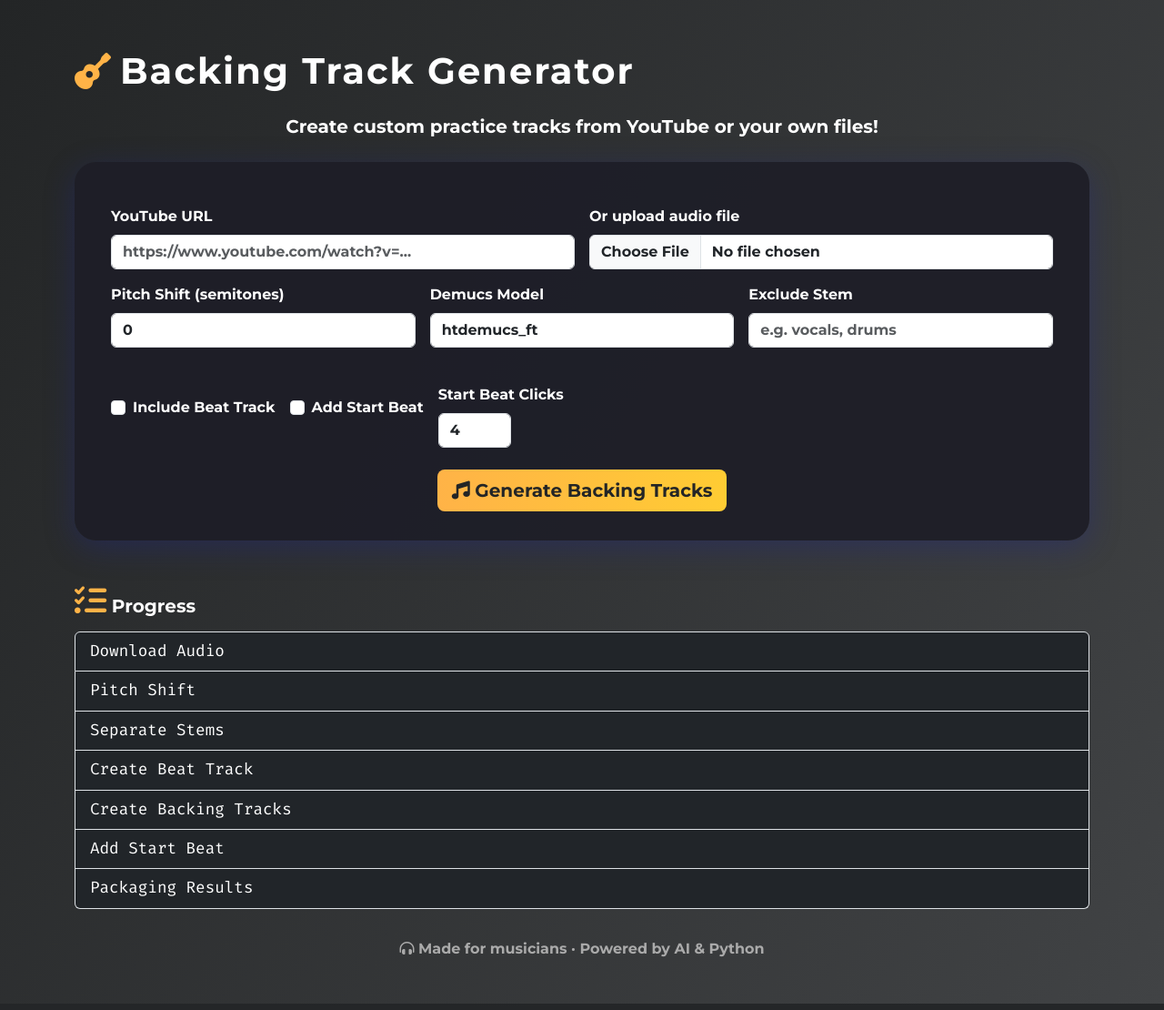
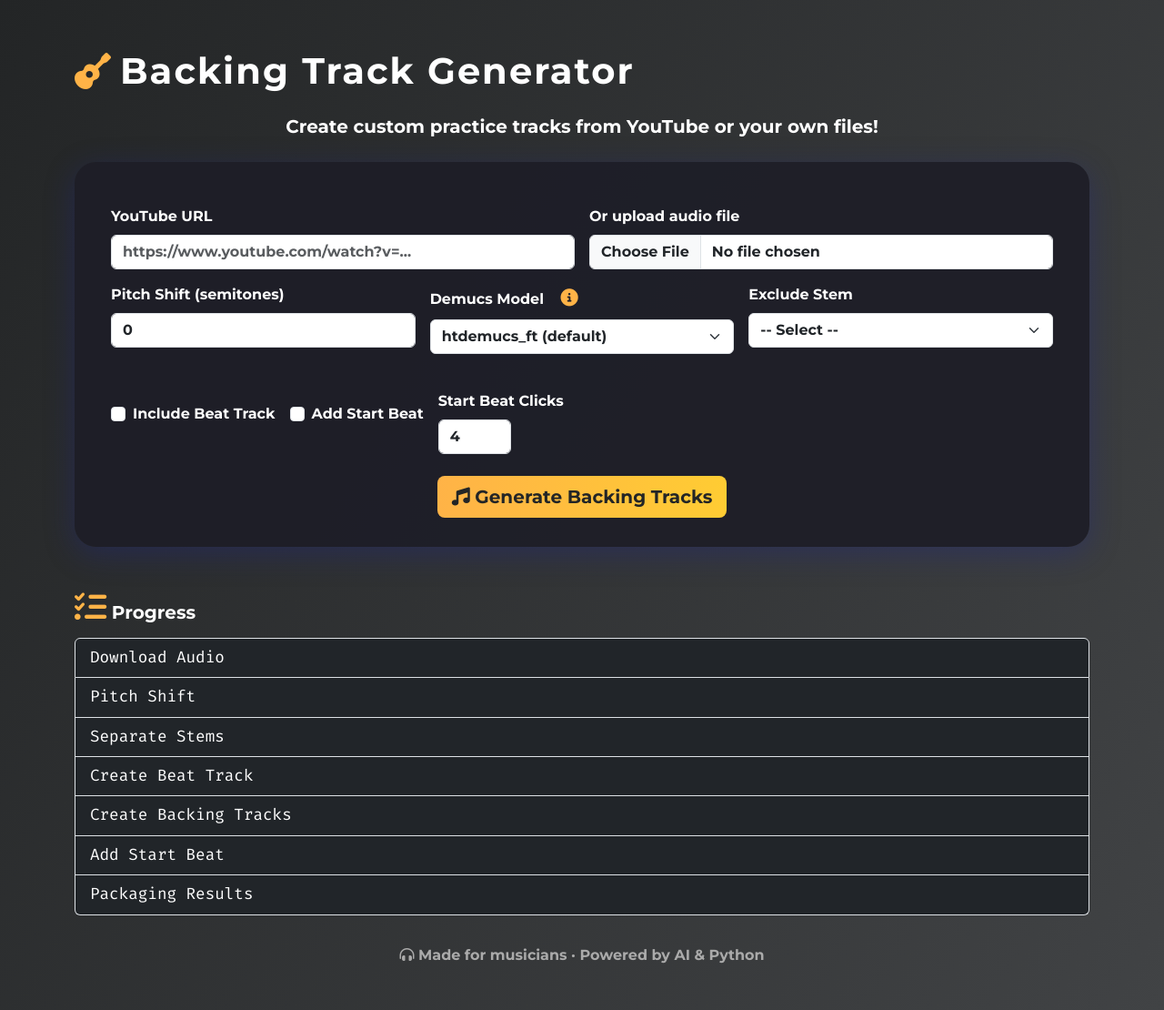
Before and after one commit to mayconrpgm/backing_track_generator, a Flask app: page / in a window 1280 px wide. Shown: the whole page at 91% size. Run offline with Flask 3, Linux system fonts and the light colour scheme; some libraries are stand-ins or nearby versions.

Commit message:
Refactor code structure for improved readability and maintainability

```diff
--- a/templates/index.html
+++ b/templates/index.html
@@ -6,6 +6,7 @@
     <title>Backing Track Generator</title>
     <link href="https://cdn.jsdelivr.net/npm/bootstrap@5.3.2/dist/css/bootstrap.min.css" rel="stylesheet">
     <link href="https://fonts.googleapis.com/css2?family=Montserrat:wght@700&family=Fira+Mono&display=swap" rel="stylesheet">
+    <link rel="icon" type="image/png" href="/static/favicon.ico">
     <style>
         body {
             background: linear-gradient(120deg, #232526, #414345);
@@ -32,6 +33,9 @@
         .progress-step {
             font-family: 'Fira Mono', monospace;
             font-size: 1.1rem;
+            display: flex;
+            justify-content: space-between;
+            align-items: center;
         }
         .btn-music {
             background: linear-gradient(90deg, #ffb347 0%, #ffcc33 100%);
@@ -54,6 +58,14 @@
             margin-top: 2rem;
             font-size: 1rem;
             color: #aaa;
+        }
+        .info-btn {
+            background: none;
+            border: none;
+            color: #ffb347;
+            font-size: 1.2rem;
+            margin-left: 0.5rem;
+            cursor: pointer;
         }
     </style>
     <script src="https://kit.fontawesome.com/2c36e9b7b1.js" crossorigin="anonymous"></script>
@@ -83,12 +95,30 @@
                     <input type="number" class="form-control" name="shift" value="0">
                 </div>
                 <div class="col-md-4">
-                    <label class="form-label">Demucs Model</label>
-                    <input type="text" class="form-control" name="model" value="htdemucs_ft">
+                    <label class="form-label">Demucs Model
+                        <button type="button" class="info-btn" id="modelInfoBtn" tabindex="-1"><i class="fas fa-info-circle"></i></button>
+                    </label>
+                    <select class="form-select" name="model" id="modelSelect">
+                        <option value="htdemucs_ft" selected>htdemucs_ft (default)</option>
+                        <option value="htdemucs">htdemucs</option>
+                        <option value="htdemucs_6s">htdemucs_6s</option>
+                        <option value="hdemucs_mmi">hdemucs_mmi</option>
+                        <option value="mdx">mdx</option>
+                        <option value="mdx_extra">mdx_extra</option>
+                        <option value="mdx_q">mdx_q</option>
+                        <option value="mdx_extra_q">mdx_extra_q</option>
+                        <option value="SIG">SIG</option>
+                    </select>
                 </div>
                 <div class="col-md-4">
                     <label class="form-label">Exclude Stem</label>
-                    <input type="text" class="form-control" name="exclude" placeholder="e.g. vocals, drums">
+                    <select class="form-select" name="exclude" id="excludeStem">
+                        <option value="">-- Select --</option>
+                        <option value="vocals">vocals</option>
+                        <option value="drums">drums</option>
+                        <option value="bass">bass</option>
+                        <option value="other">other</option>
+                    </select>
                 </div>
             </div>
             <div class="row g-3 align-items-center mt-2">
@@ -117,7 +147,10 @@
             <h5 class="mb-3"><i class="fas fa-tasks music-icon"></i> Progress</h5>
             <ul class="list-group" id="progressList">
                 {% for step in steps %}
-                <li class="list-group-item bg-dark text-white progress-step" id="step-{{ loop.index }}">{{ step }}</li>
+                <li class="list-group-item bg-dark text-white progress-step d-flex justify-content-between align-items-center" id="step-{{ loop.index }}">
+                    <span>{{ step }}</span>
+                    <span class="step-icon" id="step-icon-{{ loop.index }}"></span>
+                </li>
                 {% endfor %}
             </ul>
             <div id="progressMsg" class="mt-3"></div>
@@ -127,15 +160,56 @@
         </div>
     </div>
     <script>
+        // Model info descriptions
+        const modelDescriptions = {
+            htdemucs_ft: 'Hybrid Transformer Demucs fine-tuned. Best for most music, supports 4 stems.',
+            htdemucs: 'Hybrid Transformer Demucs. High quality, 4 stems.',
+            htdemucs_6s: 'Hybrid Transformer Demucs 6 stems. Adds piano and guitar separation.',
+            hdemucs_mmi: 'Demucs with MMI post-processing. Useful for karaoke and voice separation.',
+            mdx: 'MDX model. Fast and good for general music separation.',
+            mdx_extra: 'MDX Extra. More accurate, slower.',
+            mdx_q: 'MDX Q. Quantized, smaller model.',
+            mdx_extra_q: 'MDX Extra Q. Quantized, smaller, more efficient.',
+            SIG: 'SIG model. Experimental, for research.'
+        };
+        document.getElementById('modelInfoBtn').onclick = function() {
+            const model = document.getElementById('modelSelect').value;
+            alert(modelDescriptions[model] || 'See the official Demucs page for more info.');
+        };
+        // Exclude stem options
+        const excludeStem = document.getElementById('excludeStem');
+        const modelSelect = document.getElementById('modelSelect');
+        const defaultStems = [
+            { value: 'vocals', label: 'vocals' },
+            { value: 'drums', label: 'drums' },
+            { value: 'bass', label: 'bass' },
+            { value: 'other', label: 'other' }
+        ];
+        const sixStems = [
+            ...defaultStems,
+            { value: 'piano', label: 'piano' },
+            { value: 'guitar', label: 'guitar' }
+        ];
+        function updateStems() {
+            let stems = defaultStems;
+            if (modelSelect.value === 'htdemucs_6s') stems = sixStems;
+            excludeStem.innerHTML = '<option value="">-- Select --</option>' + stems.map(s => `<option value="${s.value}">${s.label}</option>`).join('');
+        }
+        modelSelect.onchange = updateStems;
+        updateStems();
+        // Progress logic
         const form = document.getElementById('musicForm');
         const progressList = document.getElementById('progressList');
         const progressMsg = document.getElementById('progressMsg');
         let intervalId = null;
+        let lastStep = 0;
+        let errorStep = null;
         form.onsubmit = function(e) {
             e.preventDefault();
             progressMsg.innerHTML = '';
             for (let i = 1; i <= progressList.children.length; i++) {
                 progressList.children[i-1].classList.remove('bg-success', 'bg-danger');
+                document.getElementById('step-icon-' + i).innerHTML = '';
             }
             const formData = new FormData(form);
             fetch('/process', {
@@ -146,6 +220,7 @@
                     progressMsg.innerHTML = '<span class="text-success">Done! Downloading results...</span>';
                     for (let i = 1; i <= progressList.children.length; i++) {
                         progressList.children[i-1].classList.add('bg-success');
+                        document.getElementById('step-icon-' + i).innerHTML = '<i class="fas fa-check-circle text-success"></i>';
                     }
                     response.blob().then(blob => {
                         const url = window.URL.createObjectURL(blob);
@@ -160,7 +235,15 @@
                     response.json().then(data => {
                         progressMsg.innerHTML = '<span class="text-danger">' + (data.error || 'Error occurred') + '</span>';
                         for (let i = 1; i <= progressList.children.length; i++) {
-                            progressList.children[i-1].classList.add('bg-danger');
+                            if (i < lastStep) {
+                                progressList.children[i-1].classList.add('bg-success');
+                                document.getElementById('step-icon-' + i).innerHTML = '<i class="fas fa-check-circle text-success"></i>';
+                            } else if (i === lastStep) {
+                                progressList.children[i-1].classList.add('bg-danger');
+                                document.getElementById('step-icon-' + i).innerHTML = '<i class="fas fa-times-circle text-danger"></i>';
+                            } else {
+                                document.getElementById('step-icon-' + i).innerHTML = '';
+                            }
                         }
                     });
                 }
@@ -169,18 +252,23 @@
             intervalId = setInterval(() => {
                 fetch('/progress').then(r => r.json()).then(data => {
                     if (data.step) {
+                        lastStep = data.step;
                         for (let i = 1; i <= progressList.children.length; i++) {
-                            if (i <= data.step) {
+                            if (i < data.step) {
                                 progressList.children[i-1].classList.add('bg-success');
+                                document.getElementById('step-icon-' + i).innerHTML = '<i class="fas fa-check-circle text-success"></i>';
+                            } else if (i === data.step) {
+                                document.getElementById('step-icon-' + i).innerHTML = '<span class="spinner-border spinner-border-sm text-warning" role="status"></span>';
                             } else {
-                                progressList.children[i-1].classList.remove('bg-success');
+                                progressList.children[i-1].classList.remove('bg-success', 'bg-danger');
+                                document.getElementById('step-icon-' + i).innerHTML = '';
                             }
                         }
                     }
                     if (data.message) {
                         progressMsg.innerHTML = data.message;
                     }
-                    if (data.step >= progressList.children.length || data.message.startsWith('Error')) {
+                    if (data.step >= progressList.children.length || (data.message && data.message.startsWith('Error'))) {
                         clearInterval(intervalId);
                     }
                 });
```
Also changed, not shown: static/favicon.ico (added).
